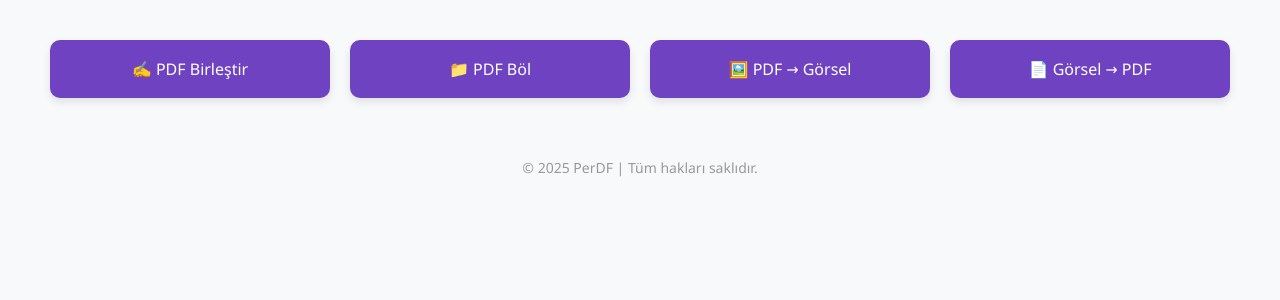
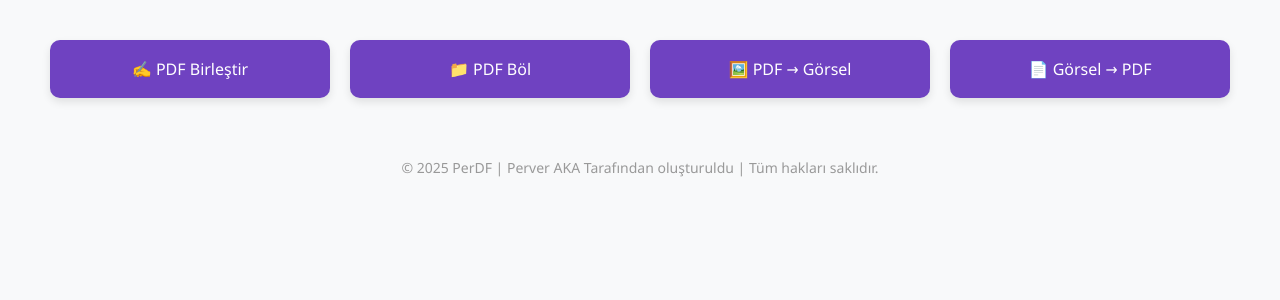
Before and after one commit to Perwer0/perdf, a Flask app: page / in a window 1280 px wide. Shown: the part 224-524 px from the top of the page. Run offline with Flask 3, Linux system fonts and the light colour scheme.

Commit message:
PerDF ilk sürüm

```diff
--- a/templates/index.html
+++ b/templates/index.html
@@ -8,7 +8,7 @@
 </head>
 <body>
     <div class="header">
-        <img src="https://cdn-icons-png.flaticon.com/512/337/337946.png" alt="PDF Logo">
+        <img src="C:\Users\Damla AKBEY\Desktop\pdf_tools\templates\LOGO.png" alt="PDF Logo">
         <h1>PerDF</h1>
         <p>PDF işlemlerinde kendi yolunuzu seçin.</p>
     </div>
@@ -21,7 +21,7 @@
     </div>
 
     <div class="footer">
-        &copy; 2025 PerDF | Tüm hakları saklıdır.
+        &copy; 2025 PerDF | Perver AKA Tarafından oluşturuldu | Tüm hakları saklıdır.
     </div>
 </body>
 </html>
```
Also changed, not shown: templates/LOGO.png (added).
